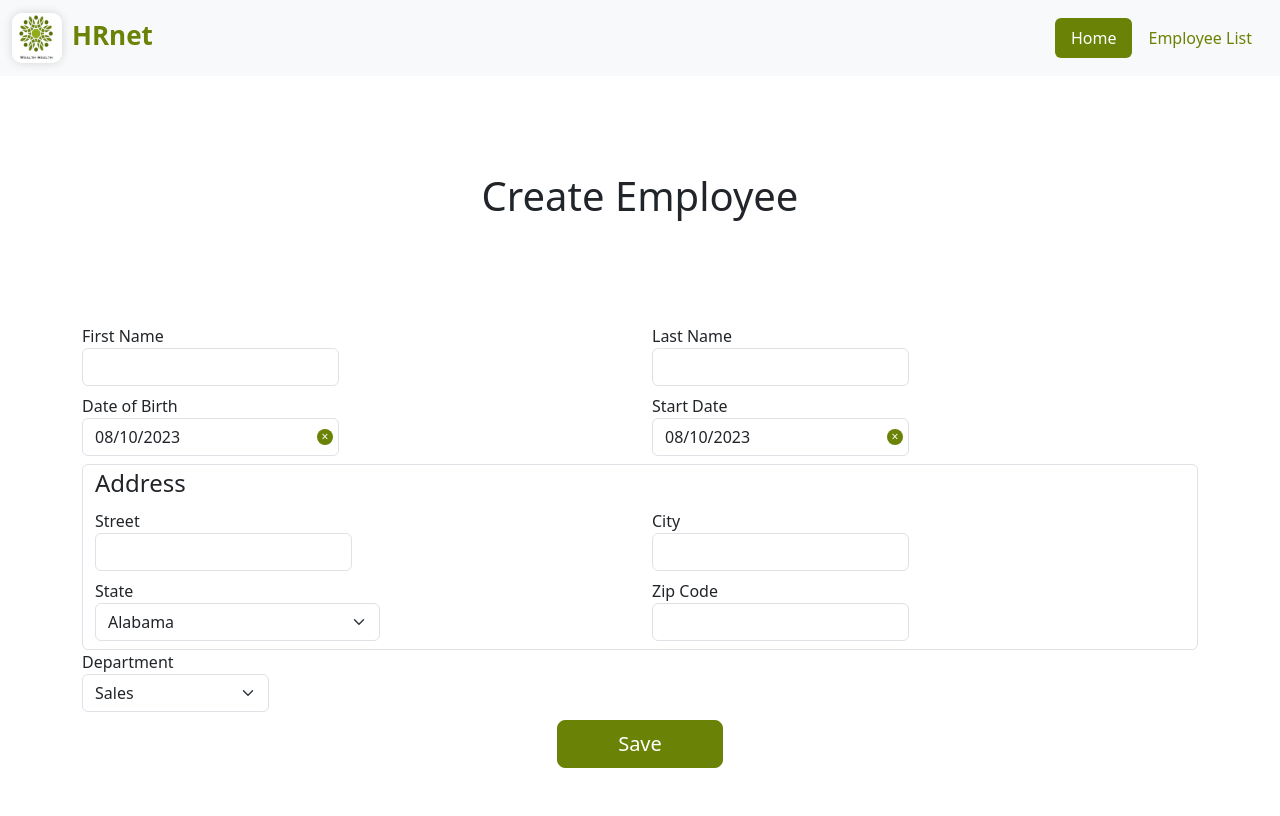
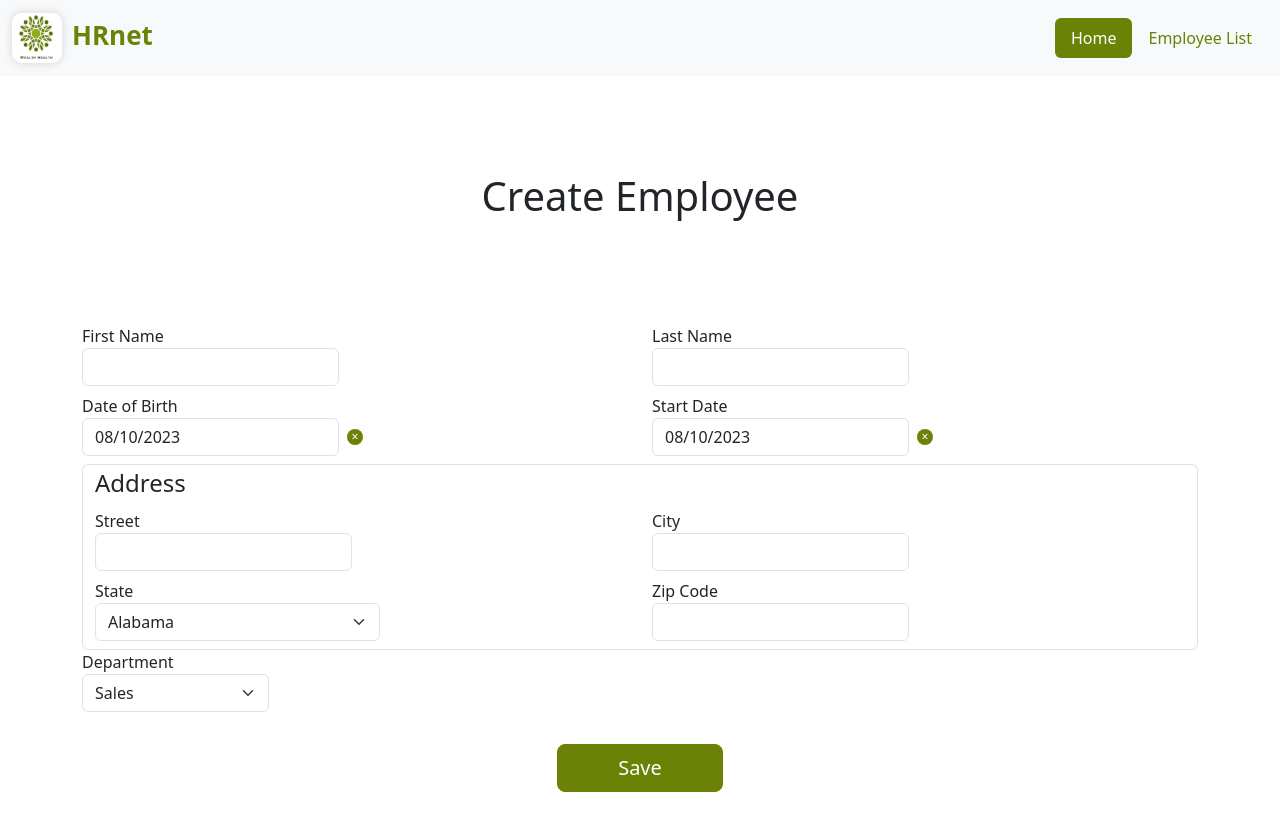
Before and after one commit to Thorekt/RobinOry_14_07072023, a React (Create React App) app: page / in a window 1280 px wide. Built offline with nearby package versions, Linux system fonts and the light colour scheme.

Commit message:
ajout de style sur le formulaire

```diff
--- a/src/app/components/EmployeeForm.jsx
+++ b/src/app/components/EmployeeForm.jsx
@@ -1,6 +1,6 @@
 /* eslint-disable react/jsx-no-bind */
 import React, { useState } from 'react';
-import { Button, Form } from 'react-bootstrap';
+import { Alert, Button, Form } from 'react-bootstrap';
 import { useSelector, useDispatch } from 'react-redux';
 import DatePicker from 'react-datepicker';
 import 'react-datepicker/dist/react-datepicker.css';
@@ -15,7 +15,7 @@ export default function EmployeeForm() {
 
   const [birthDate, setBirthDate] = useState(new Date());
   const [startDate, setStartDate] = useState(new Date());
-  // const [isFormValid, setIsFormValid] = useState(false);
+  const [isFormValid, setIsFormValid] = useState(true);
 
   const birthDateInputName = 'birthDate';
   const startDateInputName = 'startDate';
@@ -149,7 +149,7 @@ export default function EmployeeForm() {
     if (!isValidDepartmentInput()) {
       isValid = false;
     }
-
+    setIsFormValid(isValid);
     return isValid;
   }
 
@@ -168,8 +168,8 @@ export default function EmployeeForm() {
   function handleSubmit(e) {
     e.preventDefault();
     const formInputs = e.target.elements;
+
     if (!isValidForm(formInputs) || !e.currentTarget.checkValidity()) {
-      alert('Please fill out all fields');
       return;
     }
     const employee = {
@@ -277,7 +277,10 @@ export default function EmployeeForm() {
         </Form.Label>
 
       </div>
-      <div className="row justify-content-center">
+      <Alert variant="danger text-center my-4" show={!isFormValid}>
+        Please fill out all fields
+      </Alert>
+      <div className="row justify-content-center my-4 ">
         <div className="col-2 row justify-content-center">
           <Button type="submit" className="btn-lg">Save</Button>
         </div>
--- a/src/app/styles/app.css
+++ b/src/app/styles/app.css
@@ -8,6 +8,10 @@
     color: #fff;
     background-color: #8dad0b;
     border: var(--bs-btn-border-width) solid #8dad0b;
+}
+
+.react-datepicker__close-icon{
+    right: -30px;
 }
 
 .react-datepicker__close-icon::after, .react-datepicker__day--selected{
```
